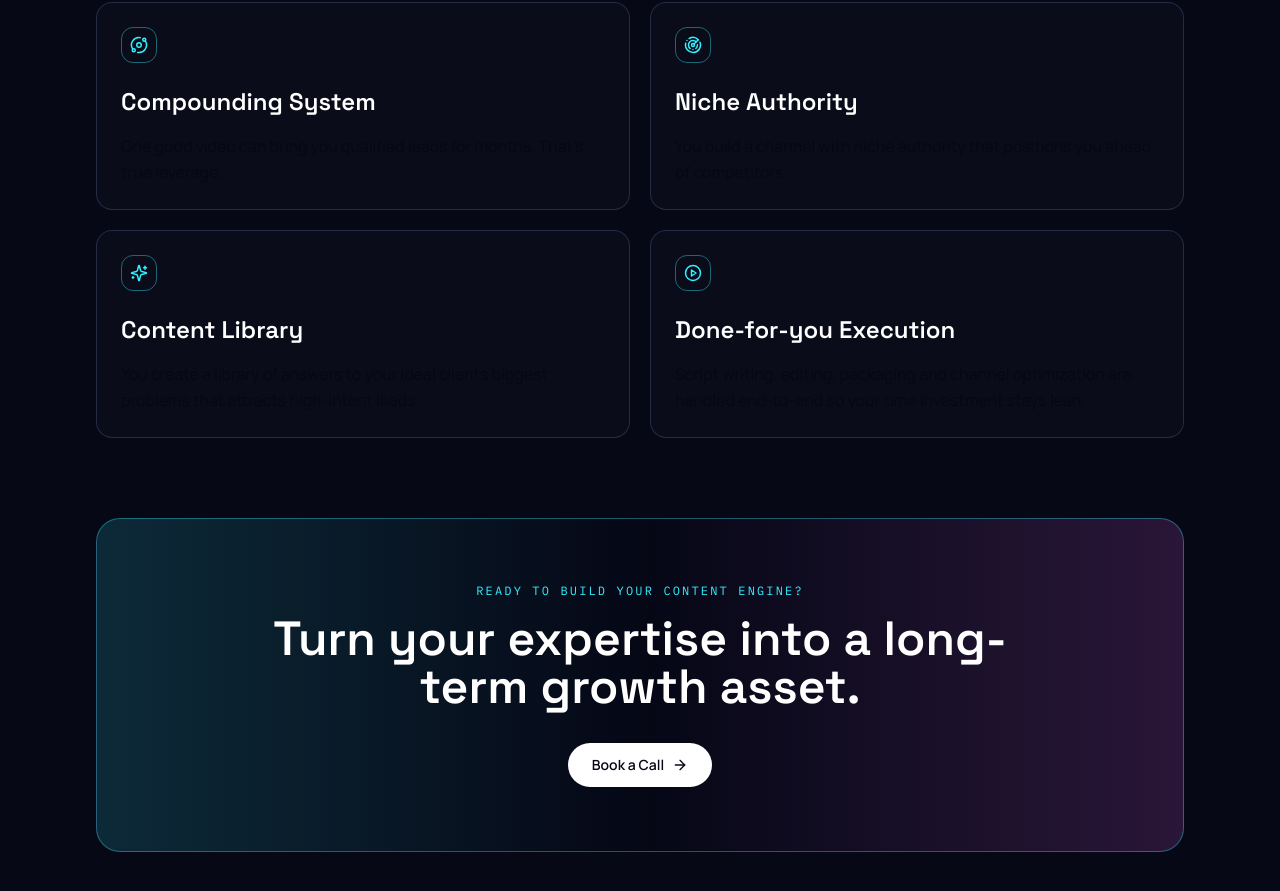
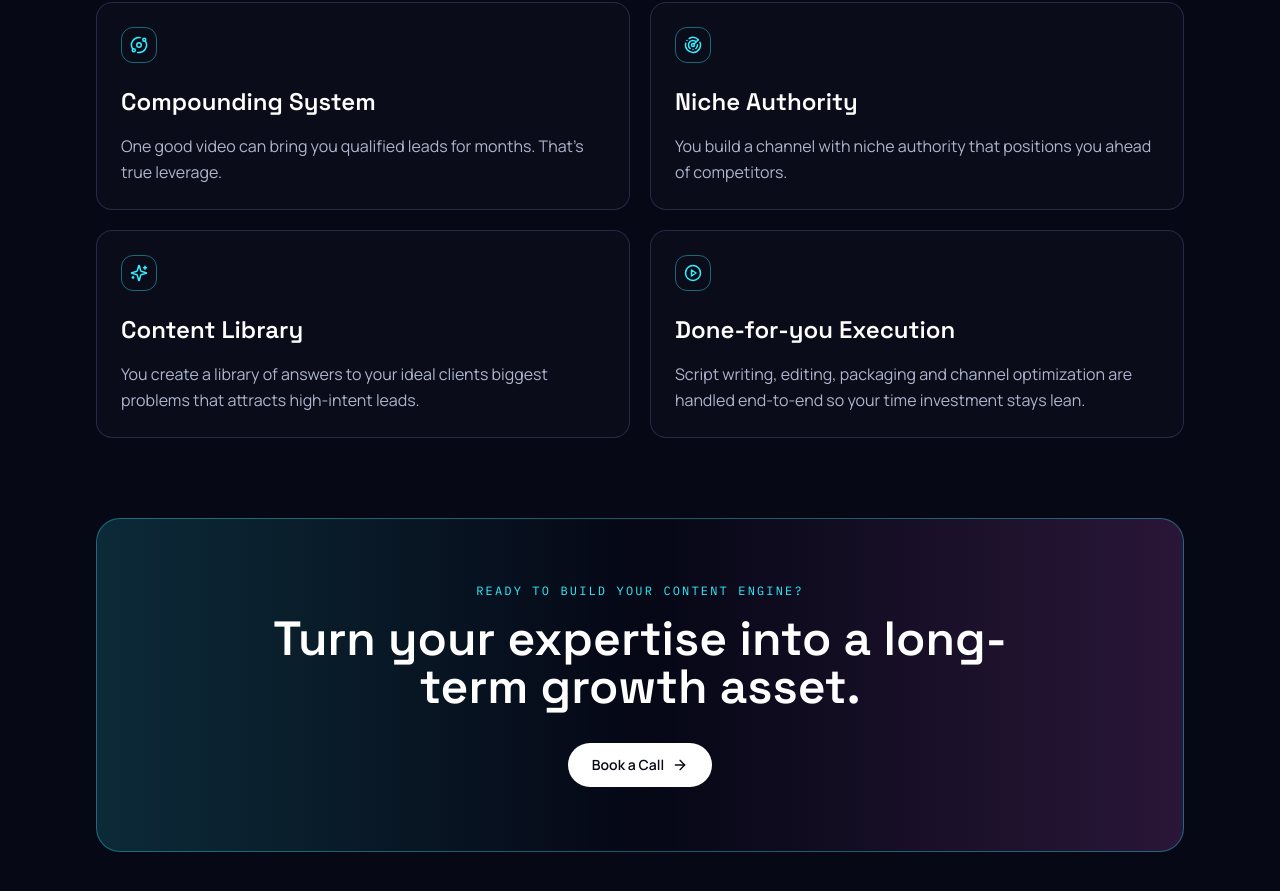
Before and after one commit to fschakow/approx, a React (Vite) app: page / in a window 1280 px wide. Shown: the part 2698-3589 px from the top of the page. Built offline with nearby package versions, Linux system fonts and the light colour scheme.

Commit message:
Fix What You Get card body text color for production

```diff
--- a/src/App.jsx
+++ b/src/App.jsx
@@ -287,7 +287,7 @@
                   <Icon size={18} />
                 </div>
                 <h3 className="font-display text-2xl font-semibold leading-tight text-white">{title}</h3>
-                <p className="mt-4 font-body text-base leading-relaxed text-[#bac5e8]">{body}</p>
+                <p className="mt-4 font-body text-base leading-relaxed text-ink/80">{body}</p>
               </article>
             ))}
           </div>
```
